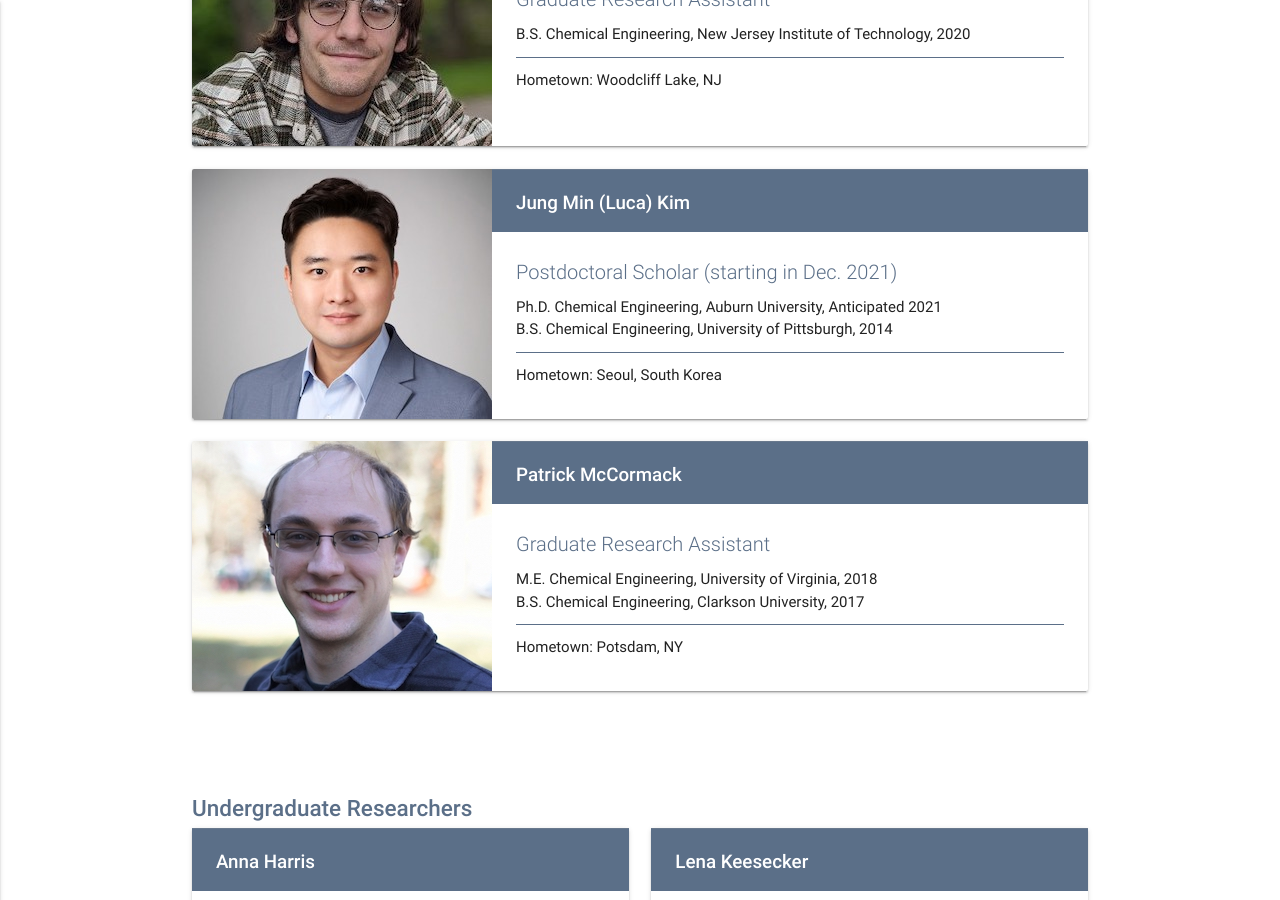
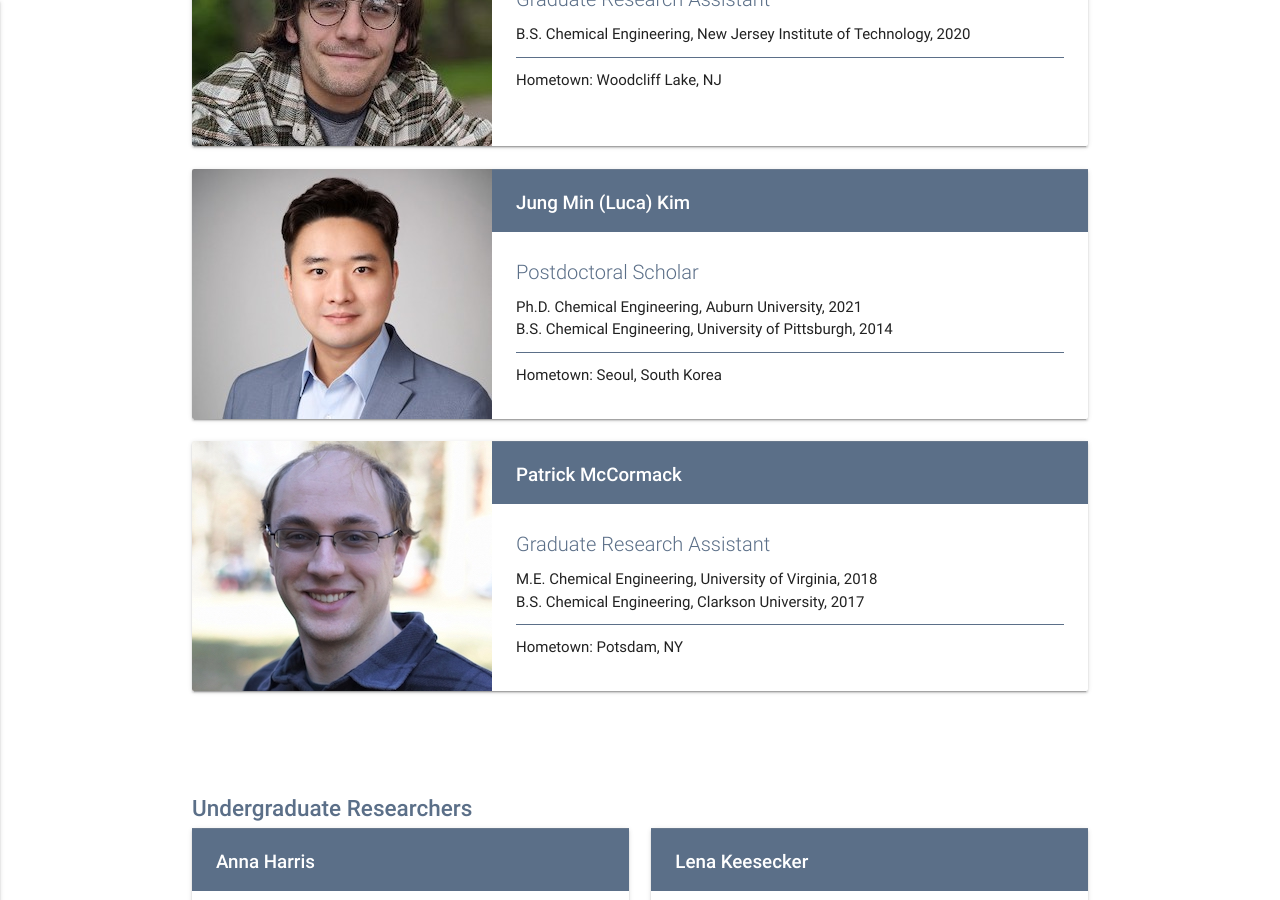
Before and after one commit to geisegroup/geisegroup.github.io, a Jekyll site: the page built from people.md, in a window 1280 px wide and 900 px high, scrolled down 784 px. Built offline with Jekyll 4.4.1, drawn with Linux system fonts in a browser that asks for light colours; nearby versions of some CDN libraries.

Commit message:
Update lucaKim.html

```diff
--- a/_groupMembers/lucaKim.html
+++ b/_groupMembers/lucaKim.html
@@ -1,10 +1,10 @@
 ---
 name: Jung Min (Luca) Kim
-title: Postdoctoral Scholar (starting in Dec. 2021)
+title: Postdoctoral Scholar
 hometown: Seoul, South Korea
 image: kim.jpeg
 degrees:
- - text: Ph.D. Chemical Engineering, Auburn University, Anticipated 2021
+ - text: Ph.D. Chemical Engineering, Auburn University, 2021
  - text: B.S. Chemical Engineering, University of Pittsburgh, 2014
 orderBy: 5
 ---
```
